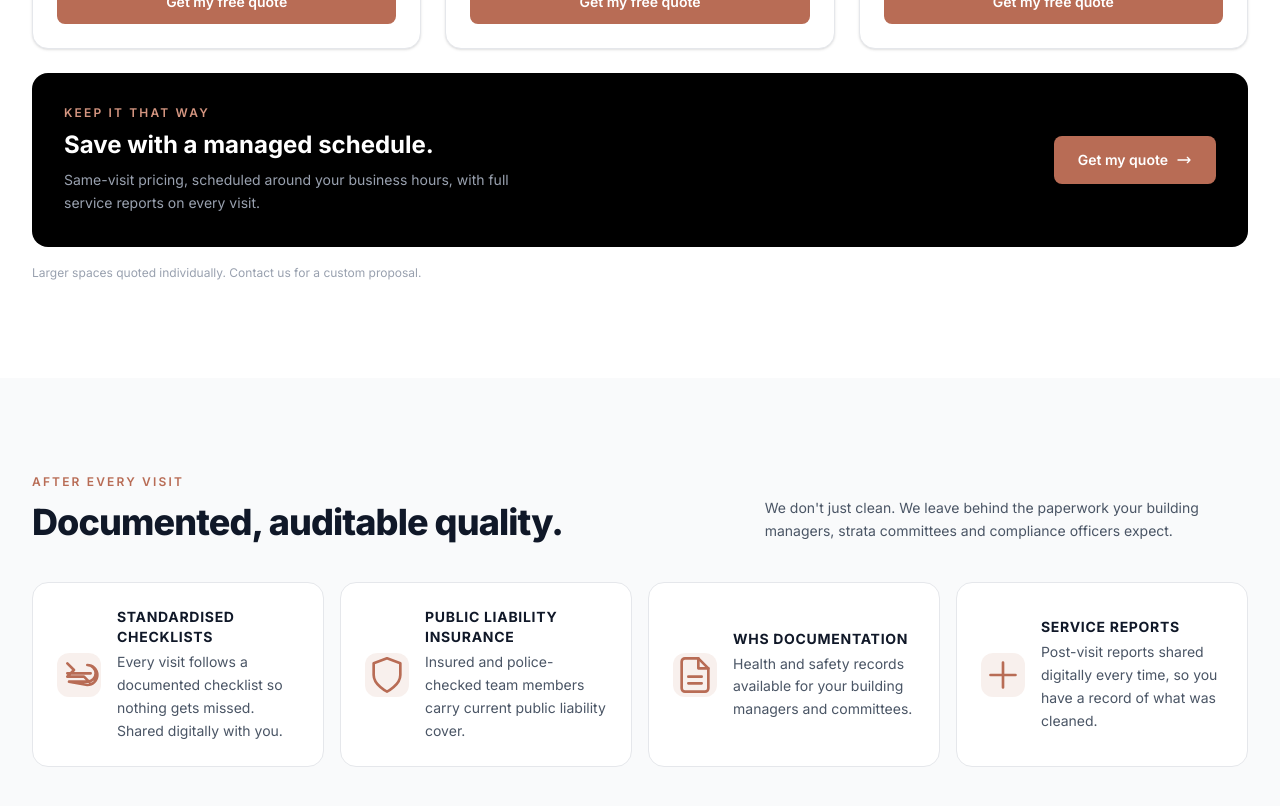
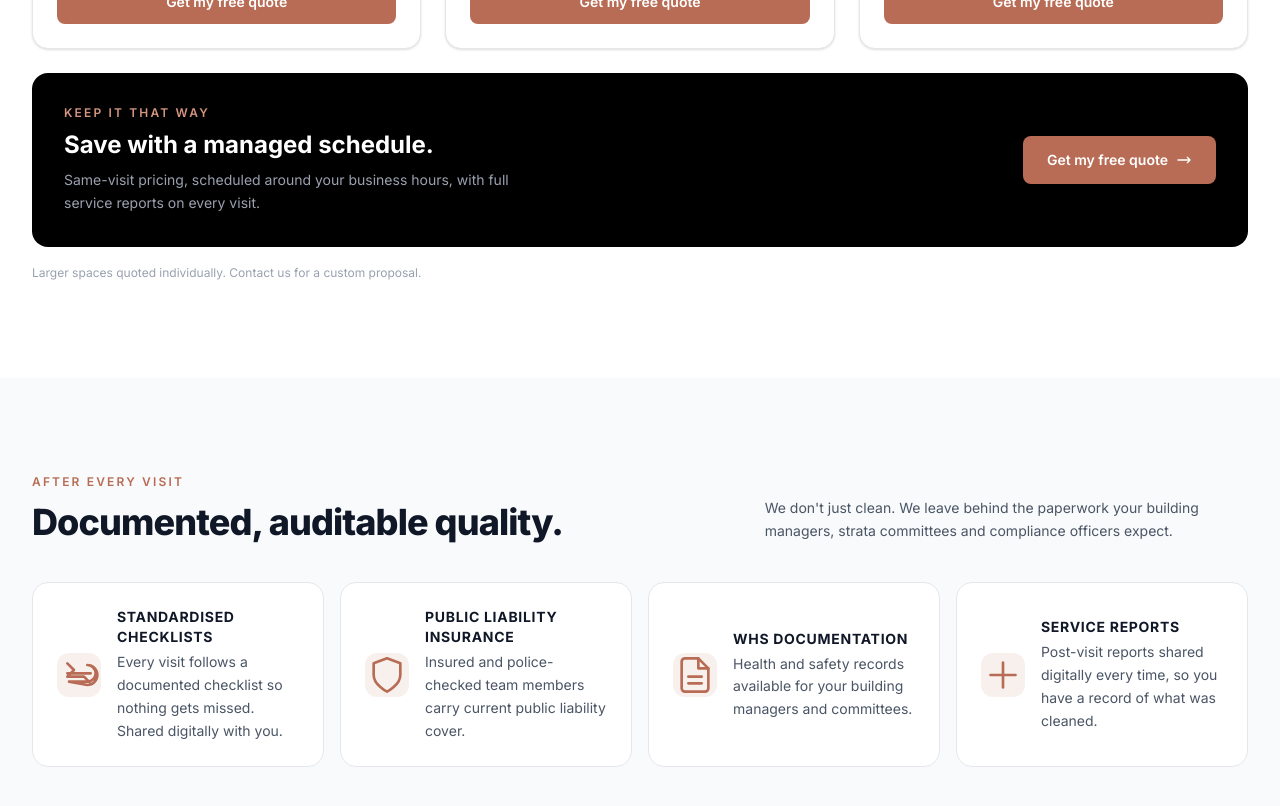
Before and after one commit to Dera-Enebeli/ritpro-cleaning, a Next.js app: page /commercial in a window 1280 px wide. Shown: the part 2140-2946 px from the top of the page. Built offline with nearby package versions, Linux system fonts and the light colour scheme.

Commit message:
Commercial page CTAs changed to 'Get my free quote'

```diff
--- a/src/app/commercial/page.tsx
+++ b/src/app/commercial/page.tsx
@@ -380,7 +380,7 @@ export default function CommercialPage() {
                 href="/quote"
                 className="inline-flex items-center justify-center gap-2 rounded-lg bg-terracotta px-6 py-3.5 text-sm font-semibold text-white transition-colors hover:bg-terracotta/90 lg:shrink-0"
               >
-                Get my quote
+                Get my free quote
                 <svg className="h-4 w-4" fill="none" stroke="currentColor" strokeWidth={2} viewBox="0 0 24 24" aria-hidden="true">
                   <path strokeLinecap="round" strokeLinejoin="round" d="M17 8l4 4m0 0l-4 4m4-4H3" />
                 </svg>
```
